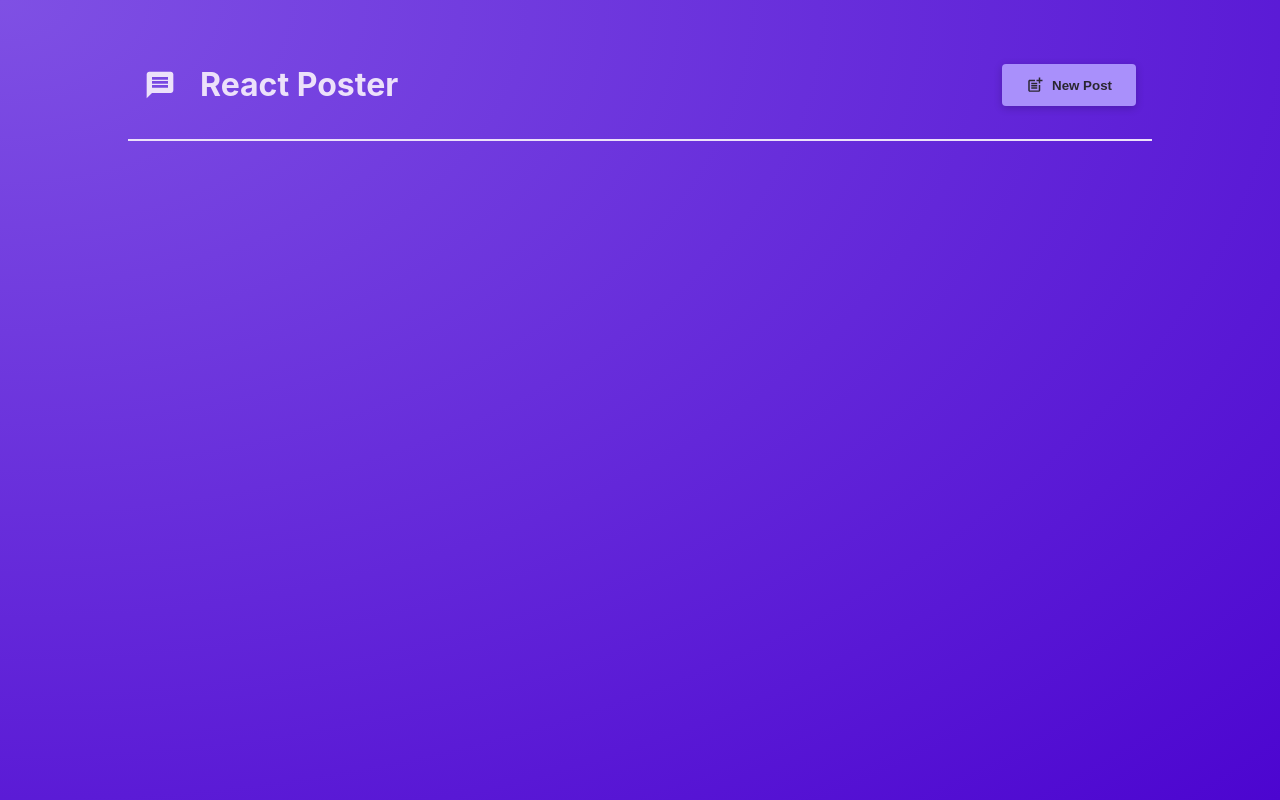
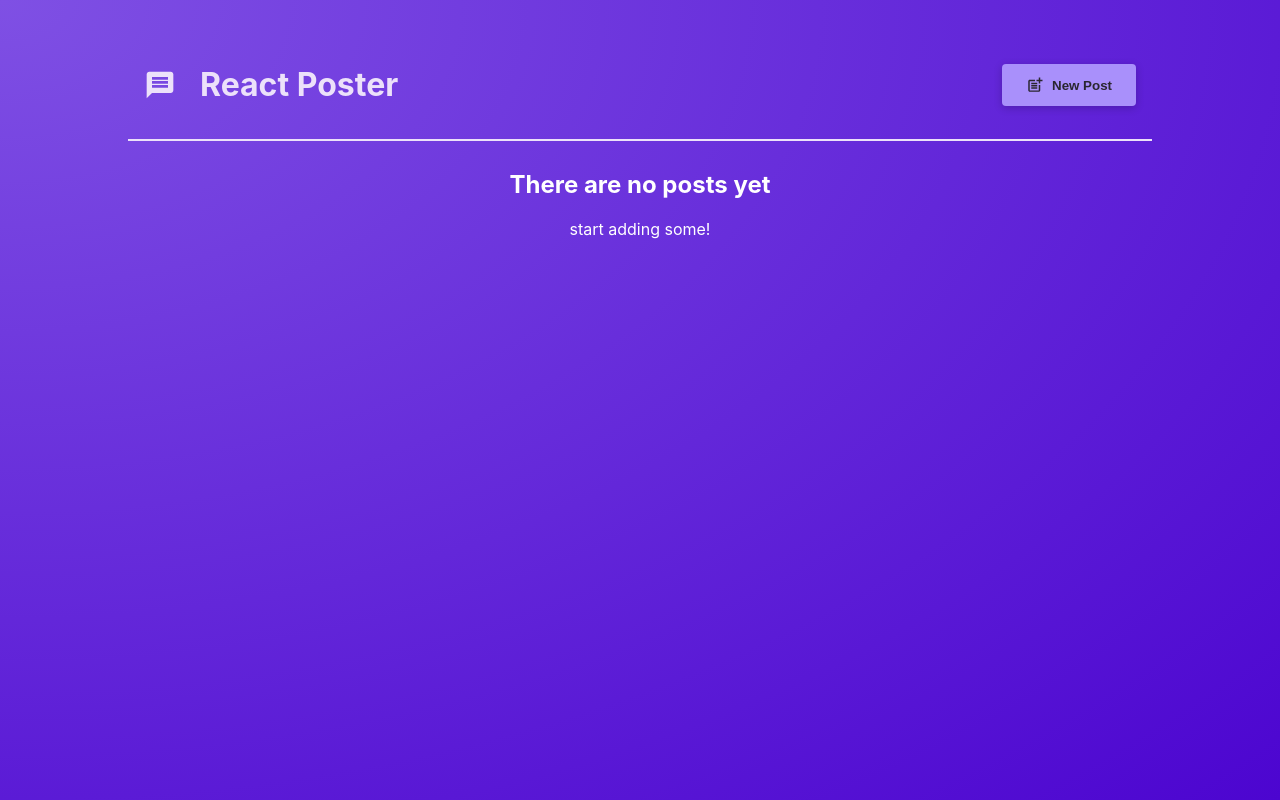
Before and after one commit to CamiSerantoni/RxRefresher, a React (Vite) app: page / in a window 1280 px wide. Built offline with nearby package versions, Linux system fonts and the light colour scheme.

Commit message:
updating states and outputting list data

```diff
--- a/src/components/NewPost.jsx
+++ b/src/components/NewPost.jsx
@@ -1,10 +1,7 @@
 import { useState } from 'react';
 import classes from './NewPost.module.css';
 
-function NewPost({onCancel}) {
-
-
-
+function NewPost({onCancel, onAddPost}) {
     const [enteredBody, setEnteredBody] = useState("");
     const [enteredAuthor, setEnteredAuthor] = useState("");
 
@@ -12,17 +9,18 @@
     function bodyChangeHandler(event) {
       setEnteredBody(event.target.value);
     }
+
     function authorChangeHandler(event) {
       setEnteredAuthor(event.target.value);
     }
 
     function submitHandler(event) {
-        e.preventDefault();
+        event.preventDefault();
         const postData = {
             body: enteredBody,
             author: enteredAuthor
     }
-    console.log(postData)
+    onAddPost(postData)
     onCancel()
     }
 
--- a/src/components/PostsList.jsx
+++ b/src/components/PostsList.jsx
@@ -4,25 +4,34 @@
 import { useState } from "react";
 import Modal from "./Modal";
 
-function PostsList({isPosting, onStopPosting}) {
+function PostsList({ isPosting, onStopPosting }) {
+  const [posts, setPosts] = useState([]);
 
-
+  function addPostHandler(postData) {
+    setPosts((existingPosts) => [postData, ...existingPosts]);
+  }
 
   return (
     <>
       {isPosting && (
         <Modal onClose={onStopPosting}>
-          <NewPost
-            // onBodyChange={bodyChangeHandler}
-            // onAuthorChange={authorChangeHandler}
-            onCancel={onStopPosting}
-          />
+          <NewPost onCancel={onStopPosting} onAddPost={addPostHandler} />
         </Modal>
       )}
 
-      <ul className={classes.posts}>
-        {/* <Post author={enteredAuthor} body={enteredBody} /> */}
-      </ul>
+      {posts.length > 0 && (
+        <ul className={classes.posts}>
+          {posts.map((post) => (
+            <Post key={post.body} author={post.author} body={post.body} />
+          ))}
+        </ul>
+      )}
+      {posts.length === 0 && (
+        <div style={{ textAlign: "center", color: "white" }}>
+          <h2>There are no posts yet </h2>
+          <p>start adding some!</p>
+        </div>
+      )}
     </>
   );
 }
```
